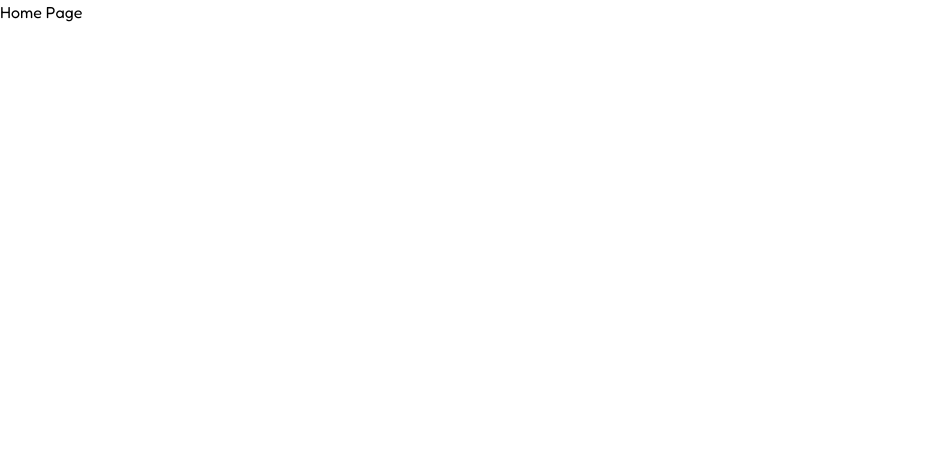
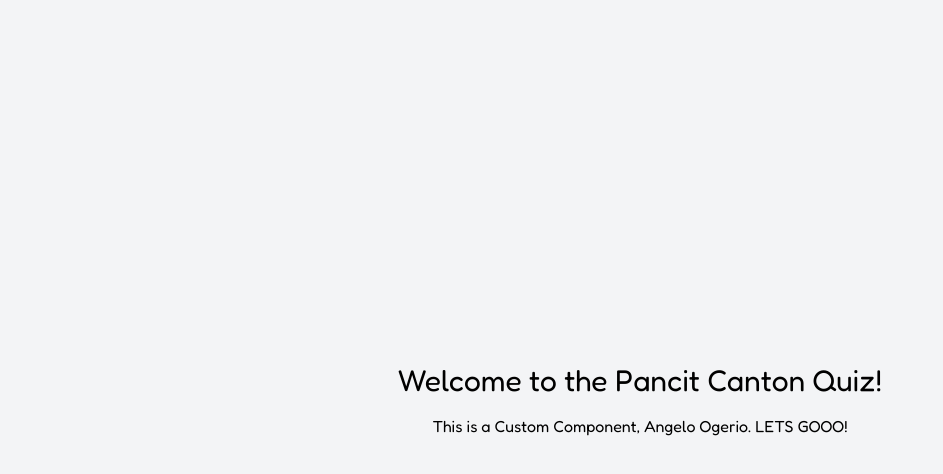
Before and after one commit to ajogerio/pancit-canton-quiz, a React (Vite) app: page / in a window 1280 px wide. Shown: the top 474 px of the page, without its empty margins (0-943 px from the left). Built offline with nearby package versions, Linux system fonts and the light colour scheme.

Commit message:
feat: create custom component demo

```diff
--- a/src/features/home/HomePage.jsx
+++ b/src/features/home/HomePage.jsx
@@ -1,5 +1,11 @@
 import React from 'react';
+import CustomComponent from './components/CustomComponent';
 
 export default function HomePage() {
-  return <h1>Home Page</h1>;
+  return (
+    <div className="flex flex-col items-center justify-center min-h-screen bg-gray-100 gap-4">
+      <h1 className="text-3xl">Welcome to the Pancit Canton Quiz!</h1>
+      <CustomComponent caption="This is a Custom Component, Angelo Ogerio. LETS GOOO!" />
+    </div>
+  );
 }
--- /dev/null
+++ b/src/features/home/components/CustomComponent.jsx
@@ -0,0 +1,5 @@
+import React from 'react';
+
+export default function CustomComponent({ caption }) {
+  return <div>{caption}</div>;
+}
--- a/src/routes/router.jsx
+++ b/src/routes/router.jsx
@@ -1,7 +1,7 @@
 import { BrowserRouter as Router, Routes, Route } from 'react-router-dom';
 
 import React from 'react';
-import StartPage from '../features/home/HomePage';
+import HomePage from '../features/home/HomePage';
 import QuizPage from '../features/quiz/QuizPage';
 import ResultsPage from '../features/results/ResultsPage';
 
@@ -9,7 +9,7 @@ export default function AppRouter() {
   return (
     <Router>
       <Routes>
-        <Route path="/" element={<StartPage />} />
+        <Route path="/" element={<HomePage />} />
         <Route path="/quiz" element={<QuizPage />} />
         <Route path="/results" element={<ResultsPage />} />
       </Routes>
```
